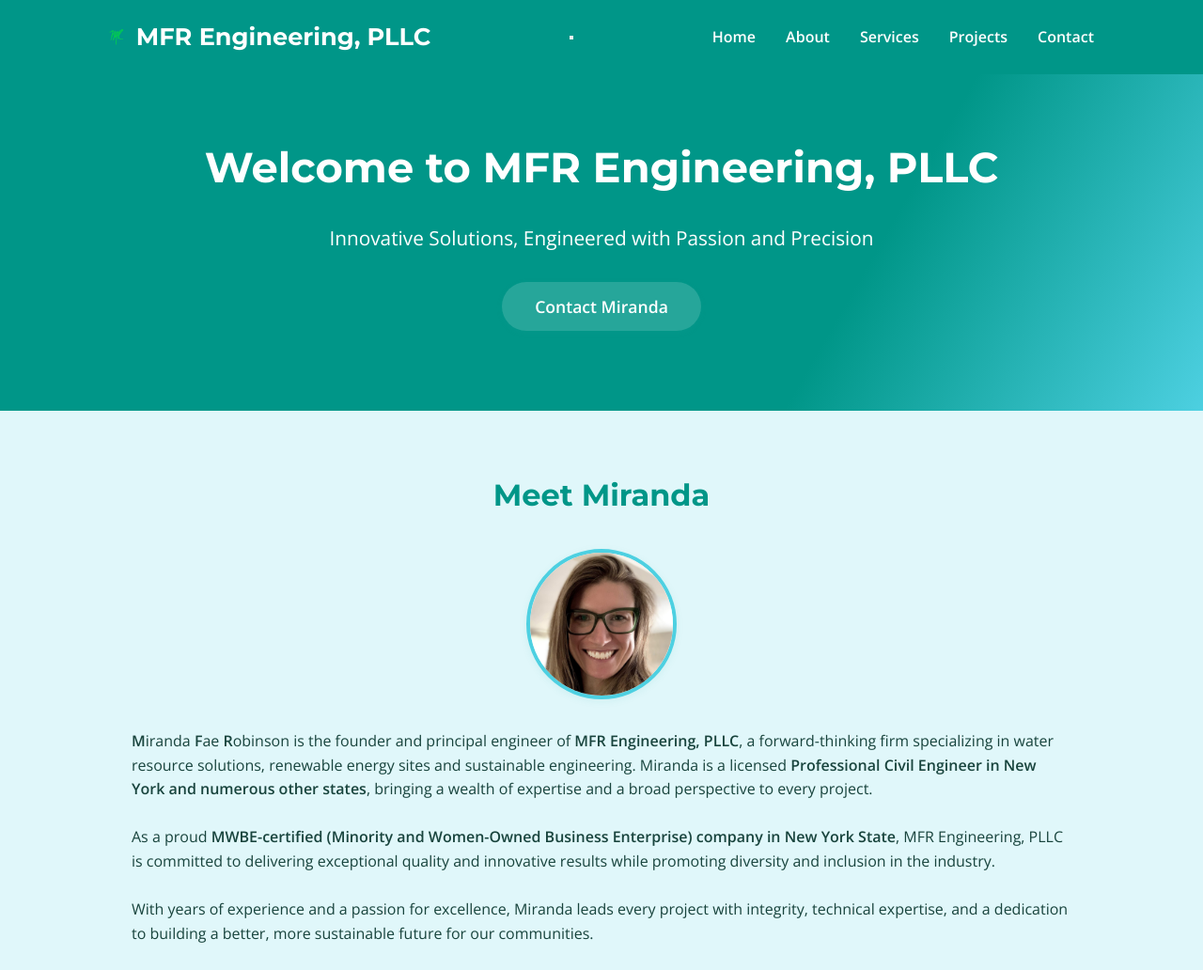
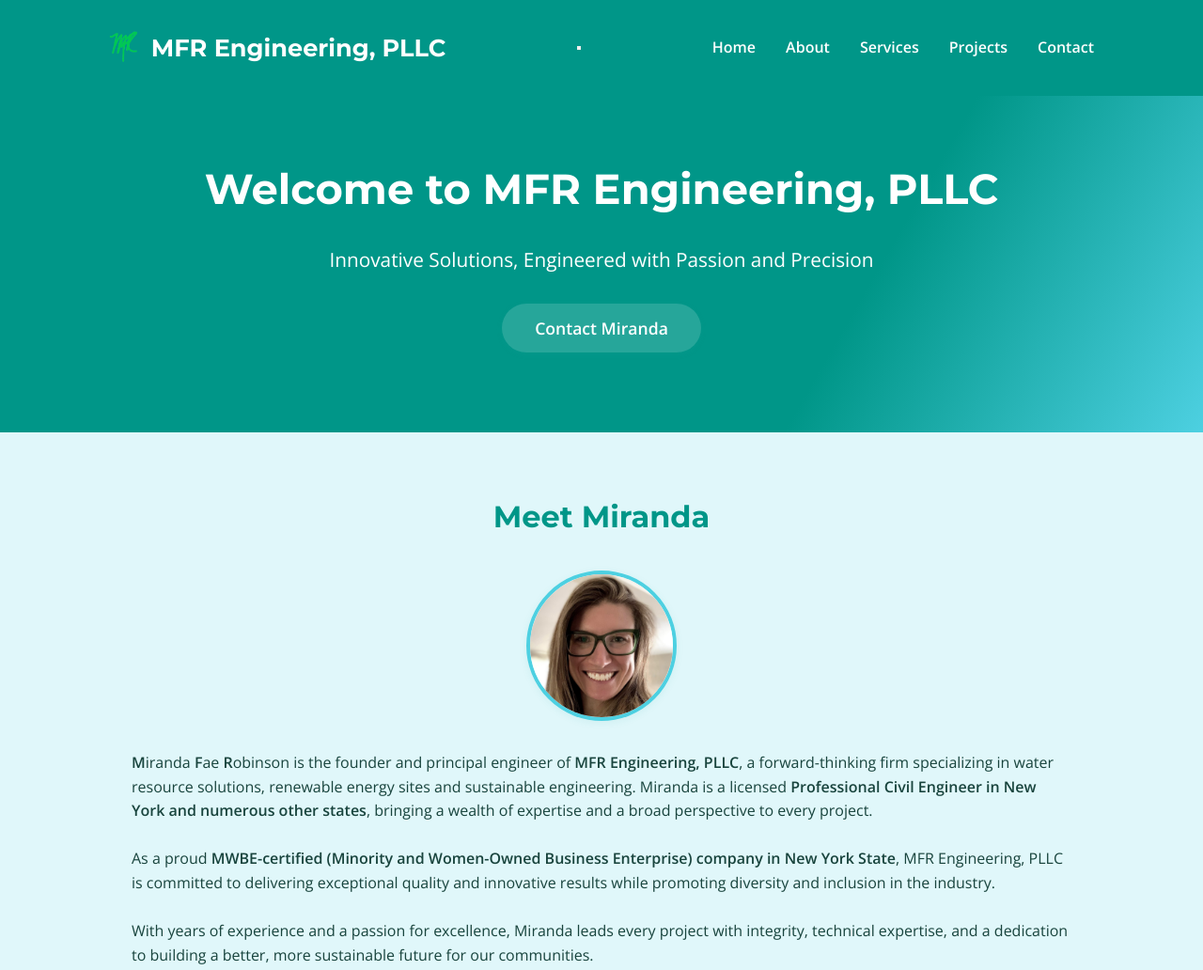
Before and after one commit to toadzurg/MFRengineered, a plain HTML site: page index.html in a window 1280 px wide. Shown: the top 1032 px of the page at 94% size. Drawn offline with nearby package versions, Linux system fonts and the light colour scheme.

Commit message:
Update index.html

```diff
--- a/index.html
+++ b/index.html
@@ -12,7 +12,7 @@
   <header>
     <nav class="nav">
       <div class="logo">
-        <img src="/images/logo.png" alt="Company Logo" style="height:2rem;">
+        <img src="/images/logo.png" alt="Company Logo" style="height:4rem;">
         <span>MFR Engineering, PLLC</span>
       </div>
       <button class="nav-toggle" aria-label="Open navigation">
```
